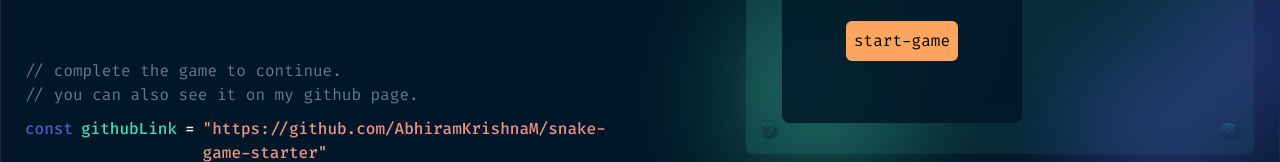
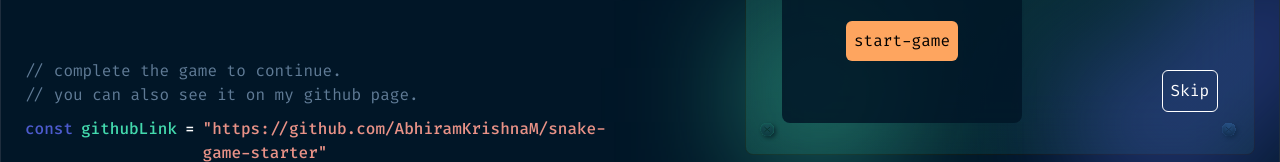
Before and after one commit to AbhiramKrishnaM/Portfolio, a Vue app: page / in a window 1280 px wide. Shown: the part 483-645 px from the top of the page. Built offline with nearby package versions, Linux system fonts and the light colour scheme.

Commit message:
added skip button

```diff
--- a/src/components/SnakeGame.vue
+++ b/src/components/SnakeGame.vue
@@ -118,6 +118,12 @@
           />
         </div>
       </div>
+
+      <button
+        class="absolute -bottom-36 right-0 rounded-md p-2 border border-white text-white mt-auto"
+      >
+        Skip
+      </button>
     </div>
   </div>
 </template>
--- a/src/pages/index.vue
+++ b/src/pages/index.vue
@@ -54,7 +54,7 @@ const texts = [
   "Software Engineer",
   "Coding Enthusiast",
   "Guitarist",
-  "Football Lover",
+  // "Football Lover",
 ];
 const maxLength = Math.max(...texts.map((t) => t.length));
 const INTERVAL_DELAY = 150;
```
